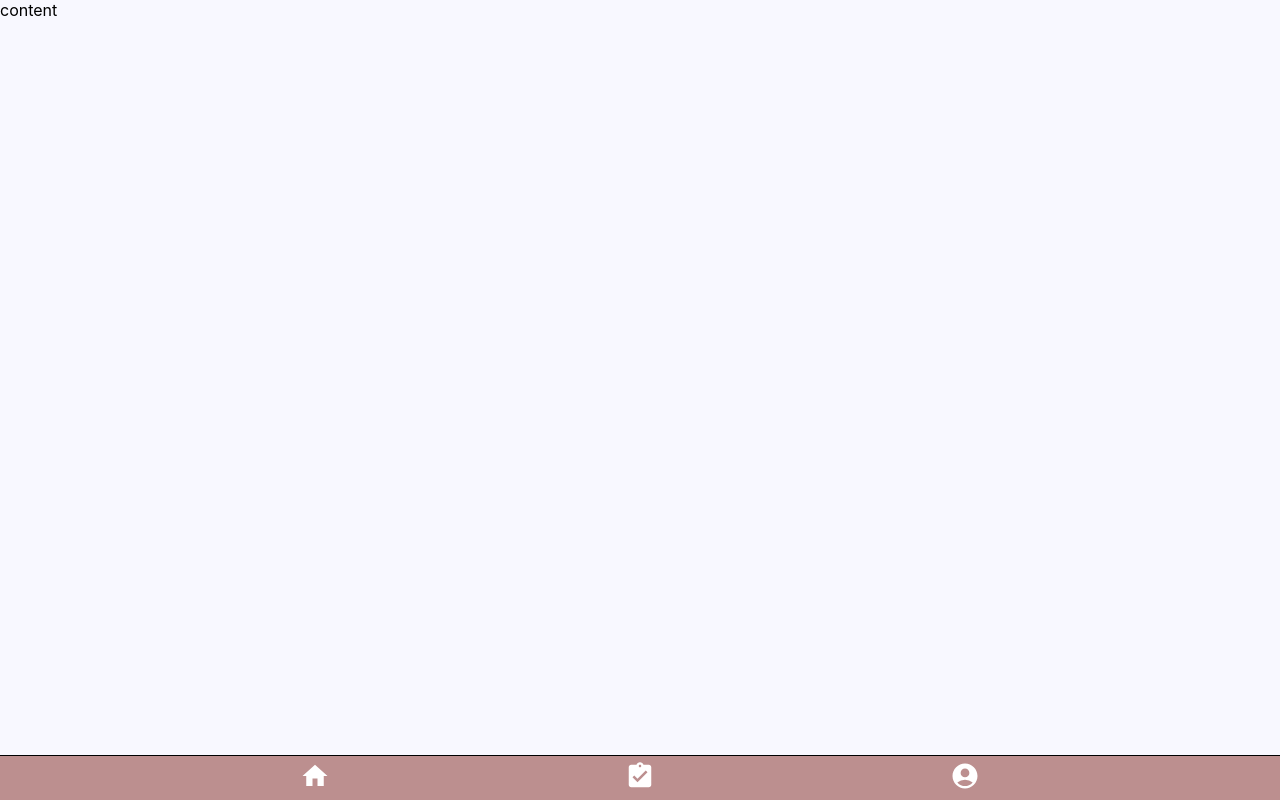
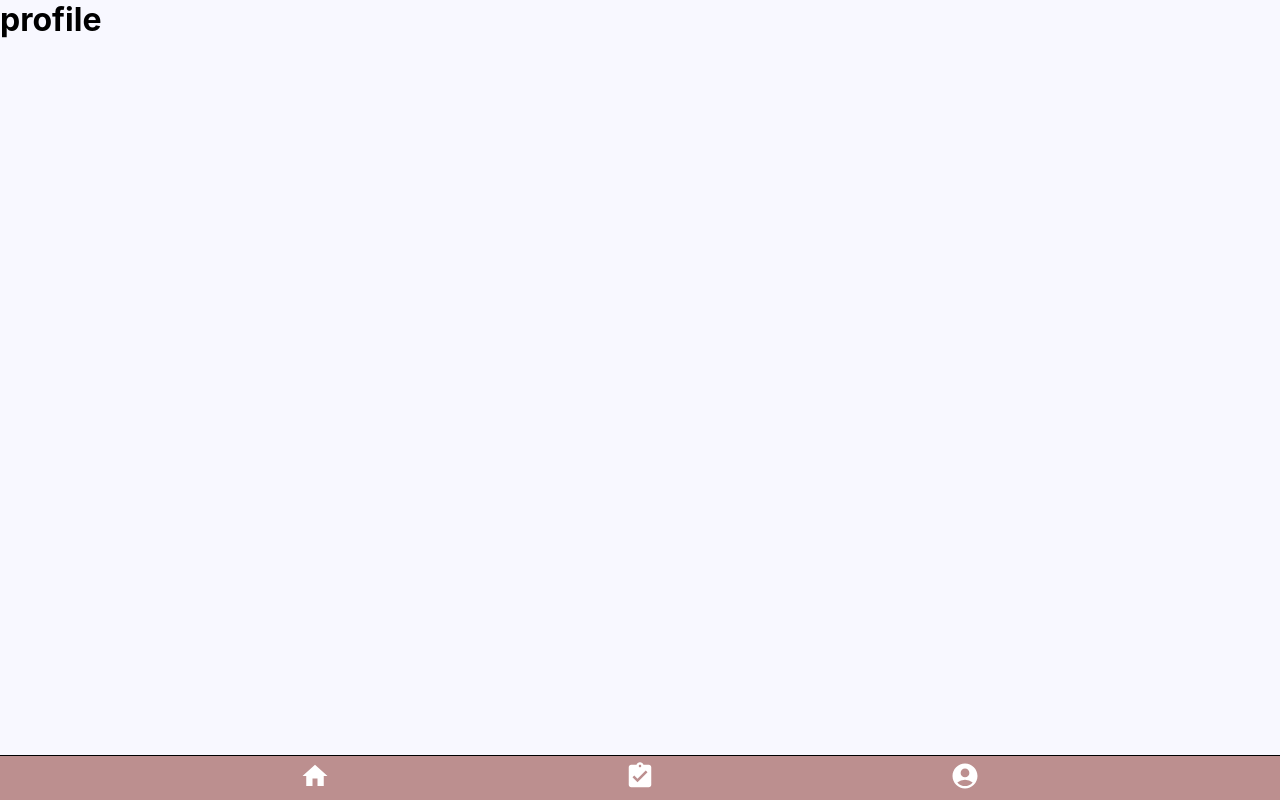
Before and after one commit to rahmatagungj/react-bottom-navigation, a React (Create React App) app: page /profile in a window 1280 px wide. Built offline with nearby package versions, Linux system fonts and the light colour scheme.

Commit message:
linking page and navbar

```diff
--- a/src/App.js
+++ b/src/App.js
@@ -1,11 +1,14 @@
 import Content from "./Components/Content/Index";
 import Navigation from "./Components/Navigation/Index";
+import { BrowserRouter as Router } from "react-router-dom";
 
 function App() {
   return (
     <>
-      <Content />
-      <Navigation />
+      <Router>
+        <Content />
+        <Navigation />
+      </Router>
     </>
   );
 }
--- a/src/Components/Content/Index.js
+++ b/src/Components/Content/Index.js
@@ -1,7 +1,20 @@
 import React from "react";
+import { Switch, Route } from "react-router-dom";
 
 const Content = () => {
-  return <div>content</div>;
+  return (
+    <Switch>
+      <Route path="/" exact>
+        <h1>home</h1>
+      </Route>
+      <Route path="/projects" exact>
+        <h1>projects</h1>
+      </Route>
+      <Route path="/profile" exact>
+        <h1>profile</h1>
+      </Route>
+    </Switch>
+  );
 };
 
 export default Content;
--- a/src/Components/Navigation/Index.js
+++ b/src/Components/Navigation/Index.js
@@ -1,19 +1,26 @@
 import React from "react";
 import "./Style.scss";
 import { MdHome, MdAssignmentTurnedIn, MdAccountCircle } from "react-icons/md";
+import { Link } from "react-router-dom";
 
 const Navigation = () => {
   return (
     <div className="bottom-navigation">
       <ul>
         <li>
-          <MdHome />
+          <Link to="/">
+            <MdHome />
+          </Link>
         </li>
         <li>
-          <MdAssignmentTurnedIn />
+          <Link to="/projects">
+            <MdAssignmentTurnedIn />
+          </Link>
         </li>
         <li>
-          <MdAccountCircle />
+          <Link to="/profile">
+            <MdAccountCircle />
+          </Link>
         </li>
       </ul>
     </div>
```
